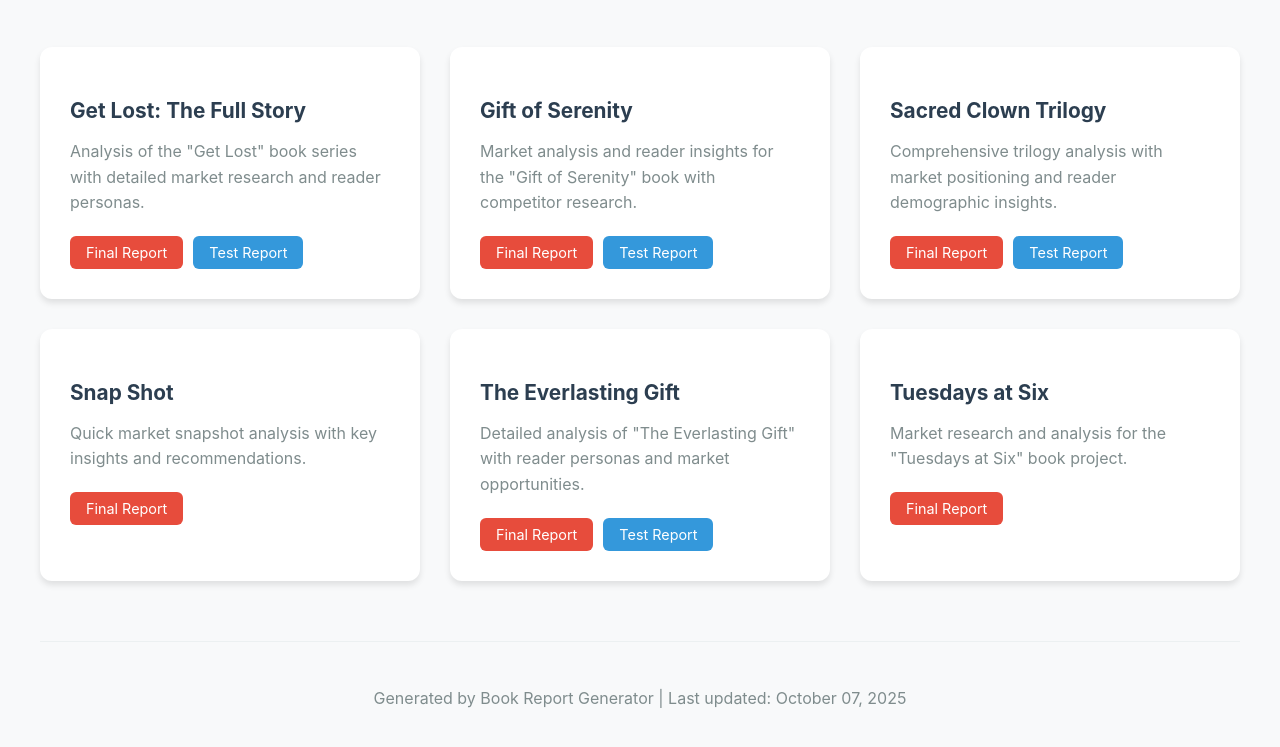
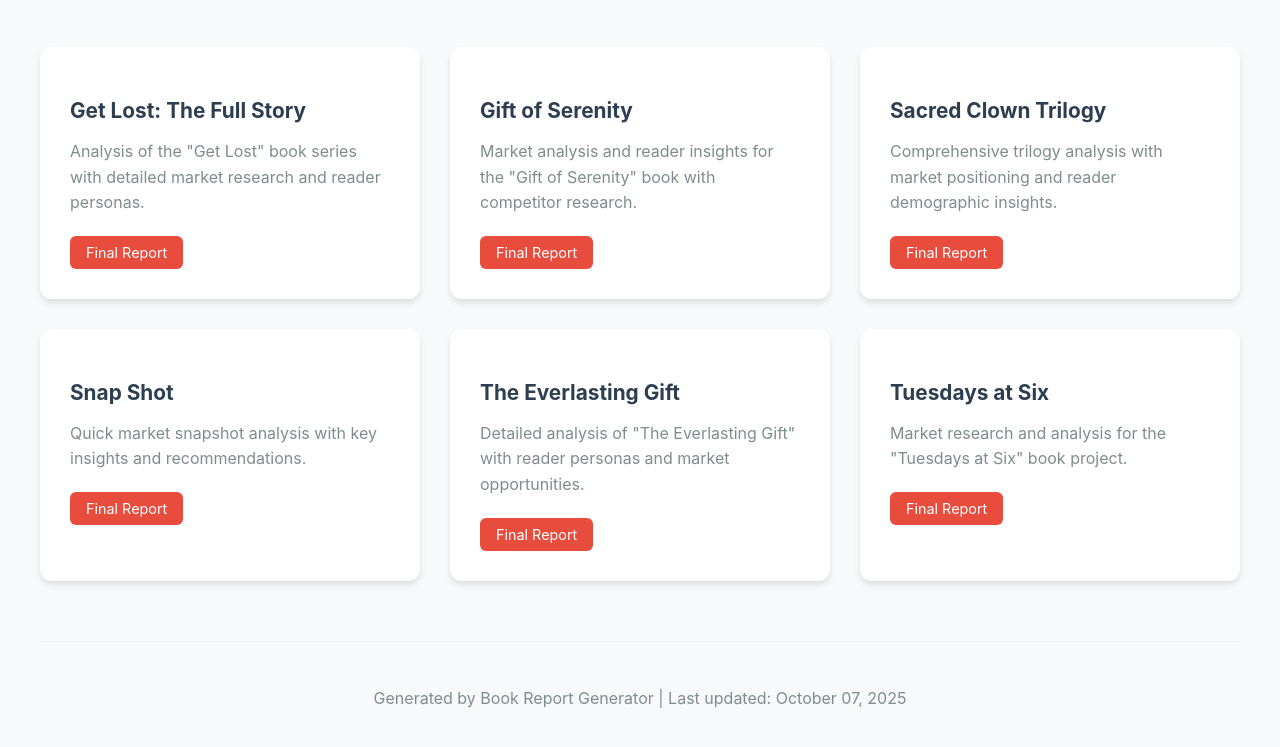
Before and after one commit to trusteero/book-reports, a plain HTML site: page index.html in a window 1280 px wide. Shown: the part 157-904 px from the top of the page. Drawn offline with Linux system fonts and the light colour scheme.

Commit message:
Remove the test report links from the index.html file

```diff
--- a/index.html
+++ b/index.html
@@ -97,7 +97,6 @@
             <p>Analysis of the "Get Lost" book series with detailed market research and reader personas.</p>
             <div class="report-links">
                 <a href="get-lost-the-full-story/get-lost-final.html" class="final">Final Report</a>
-                <a href="get-lost-the-full-story/get-lost-test.html">Test Report</a>
             </div>
         </div>
 
@@ -106,7 +105,6 @@
             <p>Market analysis and reader insights for the "Gift of Serenity" book with competitor research.</p>
             <div class="report-links">
                 <a href="gift-of-serenity/gift-of-serenity-final.html" class="final">Final Report</a>
-                <a href="gift-of-serenity/gift-of-serenity-test.html">Test Report</a>
             </div>
         </div>
 
@@ -115,7 +113,6 @@
             <p>Comprehensive trilogy analysis with market positioning and reader demographic insights.</p>
             <div class="report-links">
                 <a href="sacred-clown-trilogy/sacred-clown-trilogy-final.html" class="final">Final Report</a>
-                <a href="sacred-clown-trilogy/sacred-clown-trilogy-test.html">Test Report</a>
             </div>
         </div>
 
@@ -132,7 +129,6 @@
             <p>Detailed analysis of "The Everlasting Gift" with reader personas and market opportunities.</p>
             <div class="report-links">
                 <a href="the-everlasting-gift/everlasting-gift-final.html" class="final">Final Report</a>
-                <a href="the-everlasting-gift/everlasting-gift-test.html">Test Report</a>
             </div>
         </div>
 
```
